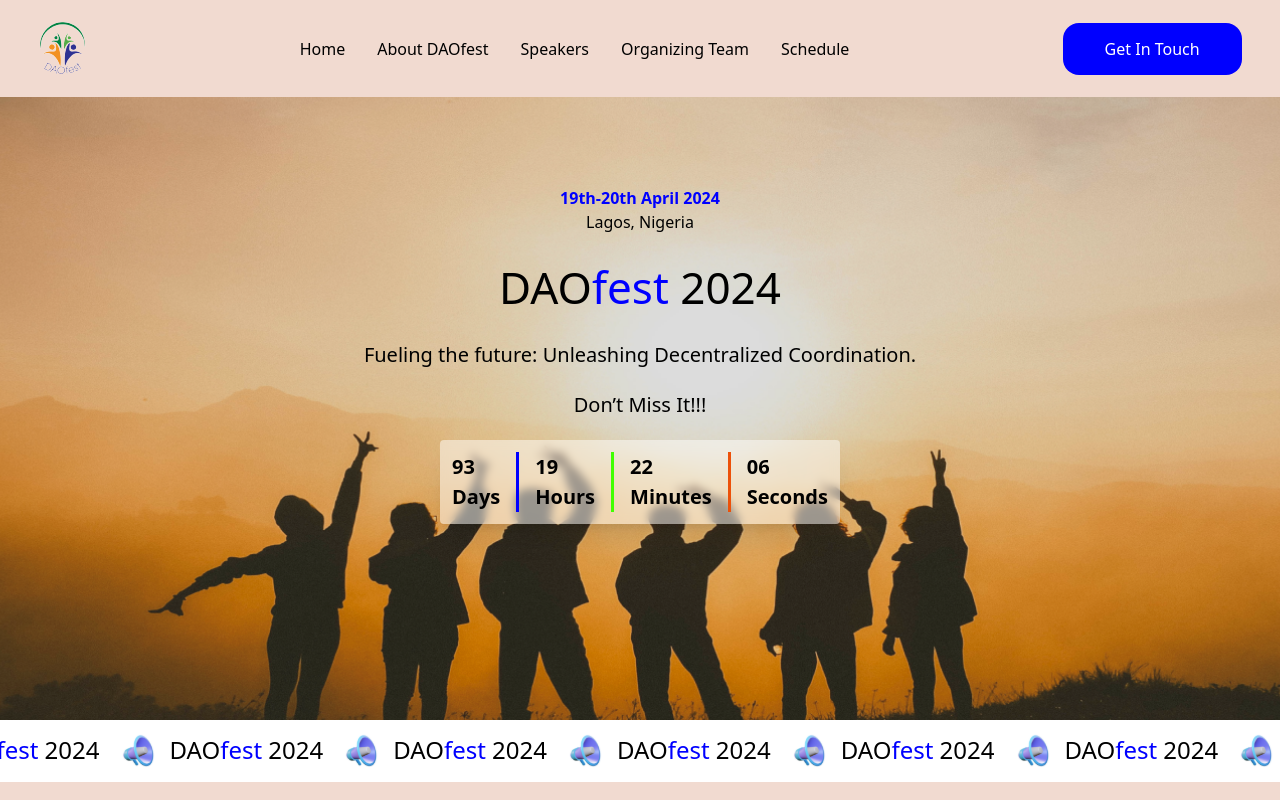
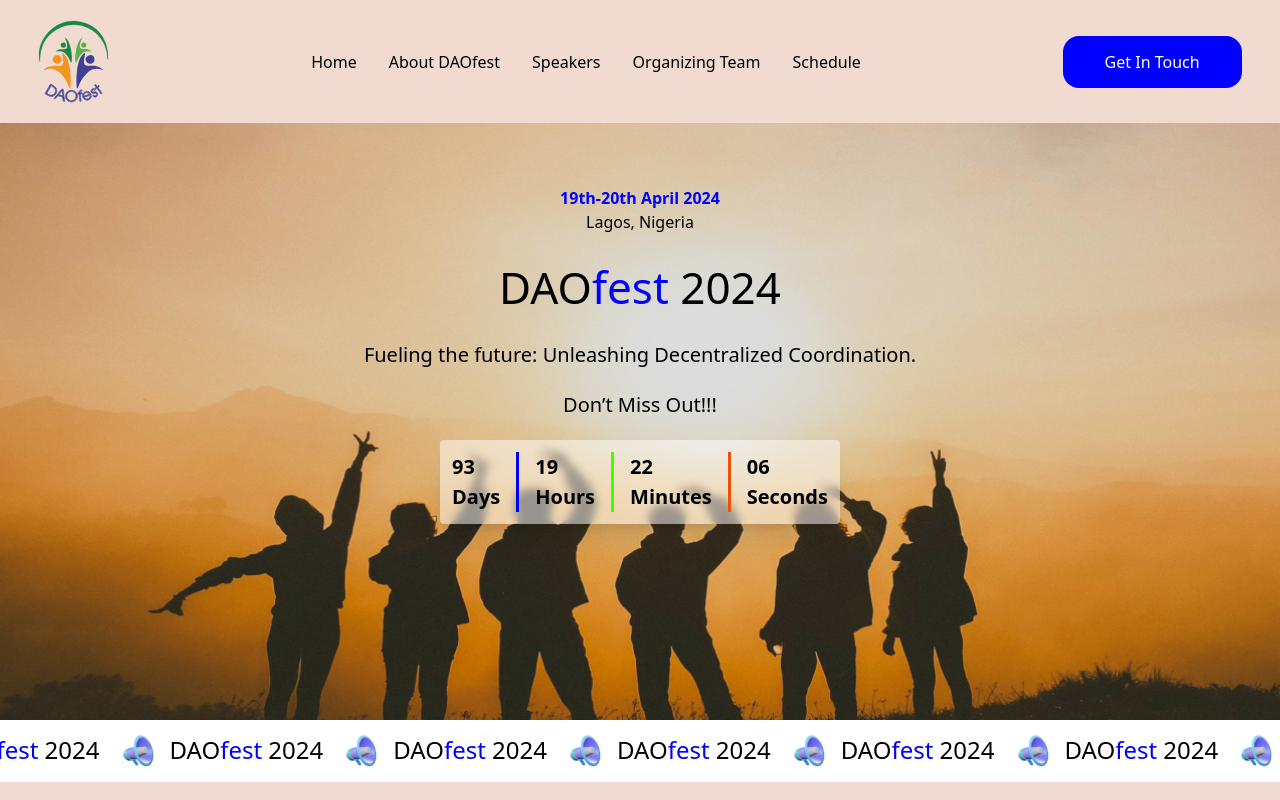
Before and after one commit to Zidotech/DAOfest, a React (Vite) app: page / in a window 1280 px wide. Shown: the top 800 px of the page. Built offline with nearby package versions, Linux system fonts and the light colour scheme.

Commit message:
edit logo and hero section

```diff
--- a/index.html
+++ b/index.html
@@ -2,7 +2,7 @@
 <html lang="en">
   <head>
     <meta charset="UTF-8" />
-    <link rel="icon" type="image/svg+xml" href="/logo.svg" />
+    <link rel="icon" type="image/svg+xml" href="/daofestlogo.svg" />
     <meta name="viewport" content="width=device-width, initial-scale=1.0" />
     <title>DAOfest</title>
   </head>
--- a/src/components/Hero.jsx
+++ b/src/components/Hero.jsx
@@ -29,7 +29,7 @@ const Hero = () => {
 
             <div>
               <h4 className="text-[17px] sm:text-[20px] font-Poppins font-medium text-black">
-                Don’t Miss It!!!
+                Don’t Miss Out!!!
               </h4>
               <div className="sm:w-fit w-max mt-5">
                 <CountdownTimer targetDate={targetDate} />
--- a/src/constants/images.js
+++ b/src/constants/images.js
@@ -12,7 +12,7 @@ import facebook from "../assets/facebook-1-svgrepo-com.svg";
 import eclipse from "../assets/Ellipse 51.png";
 import etimb from "../assets/Etimb.png";
 import euzx from "../assets/Euzx.png";
-import logo from "../assets/daofestlogo.png";
+import logo from "../assets/daofestlogo.svg";
 import frisco from "../assets/frisco.jpg";
 import feyii from "../assets/feyii.jpg";
 import abdul from "../assets/bislab.jpg";
--- a/src/constants/index.jsx
+++ b/src/constants/index.jsx
@@ -18,7 +18,7 @@ export const SpeakerCard = [
     id: 2,
     name: "Feyisayo Onos",
     img: image.feyii,
-    designation: "Crypto Influencer",
+    designation: "Crypto Influencer & DAO Specialist",
     x: "https://x.com/custommade_ng/",
     x_icon: image.twitter,
   },
```
Also changed, not shown: public/daofestlogo.svg (added), src/assets/daofestlogo.svg (added).
